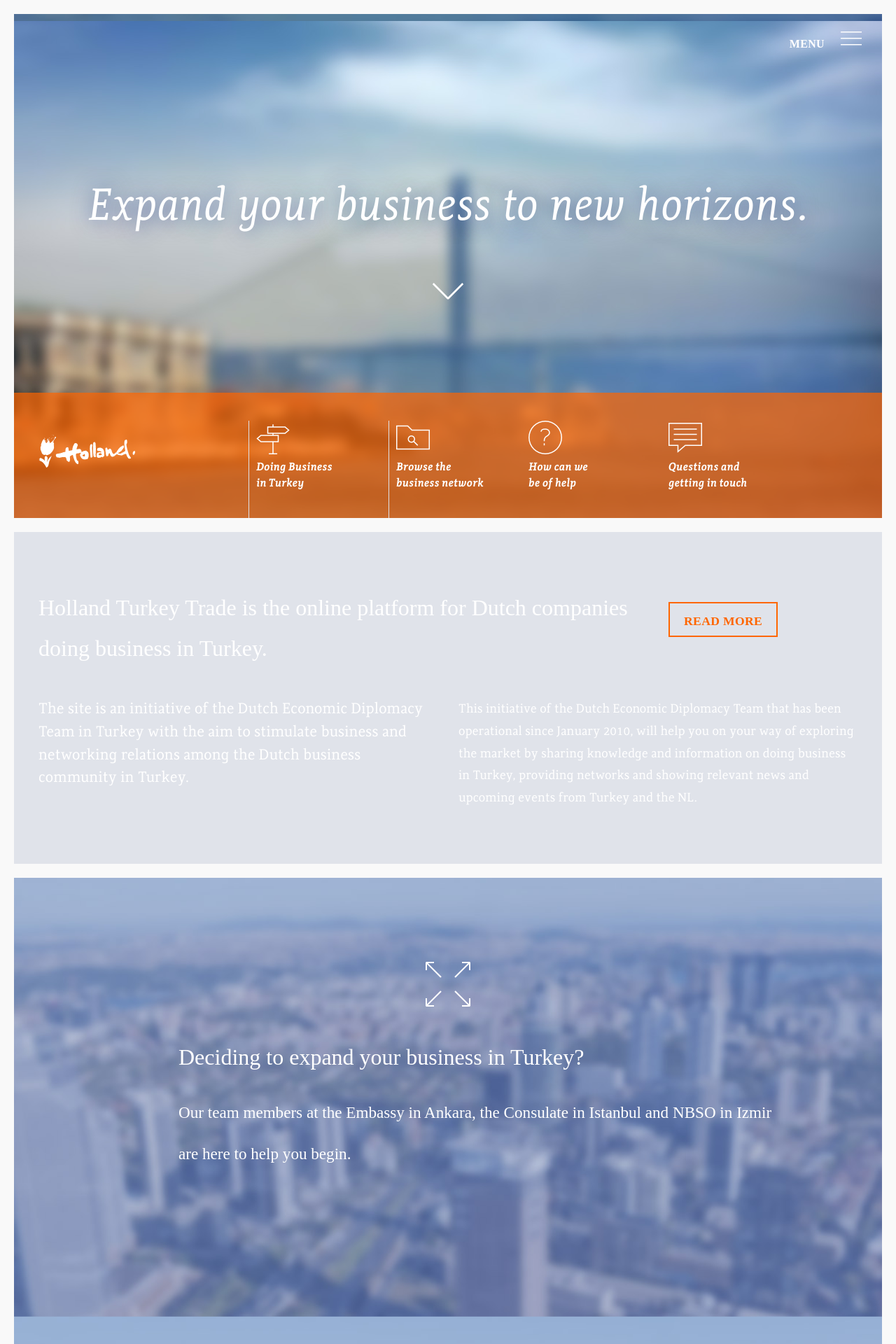
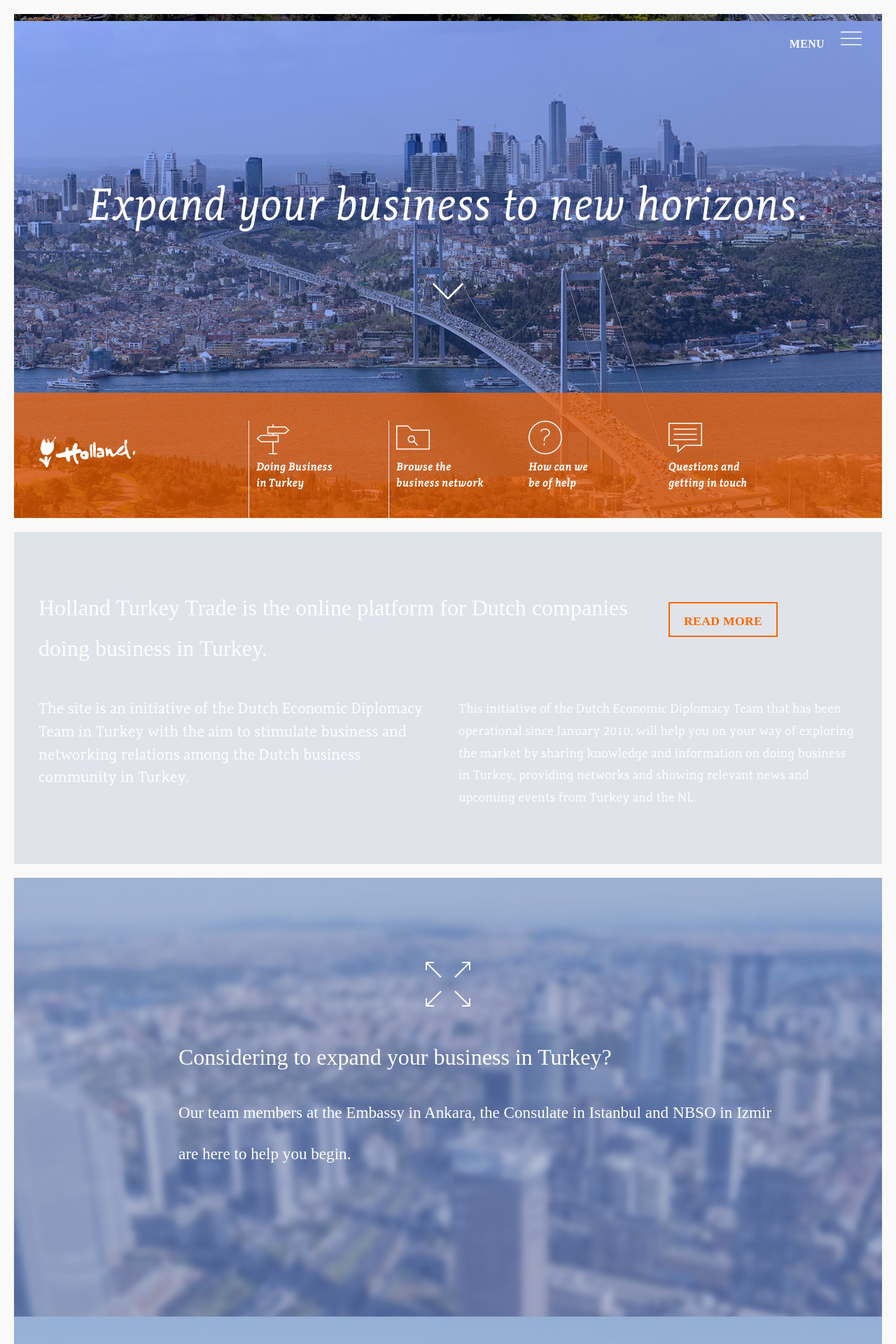
Before and after one commit to ldanielswakman/nttd-design, a PHP site: page / in a window 1280 px wide. Shown: the top 1920 px of the page at 70% size. Run offline with PHP 8.4, Linux system fonts and the light colour scheme.

Commit message:
added new section images

```diff
--- a/index.php
+++ b/index.php
@@ -17,9 +17,8 @@
 
       <div class="slides">
         <ul>
-          <li class="slide" style="background-image: url('images/bosphorus_bridge.jpg');"></li>
-          <li class="slide" style="background-image: url('images/eminonu.jpg');"></li>
-          <li class="slide" style="background-image: url('images/palais.jpg');"></li>
+          <div class="slide" style="background-image: url('images/bos-bridge-maslak.jpg');"></div>
+          <li class="slide" style="background-image: url('images/newbridge-maslak.jpg');"></li>
         </ul>
       </div>
 
@@ -125,7 +124,7 @@
         </div>
         <div class="col-md-9">
           <p class="test2 c-white">
-            Deciding to expand your business in Turkey?
+            Considering to expand your business in Turkey?
             <small class="u-block u-mt20"><small>
               Our team members at the Embassy in Ankara, the Consulate in Istanbul and NBSO in Izmir are here to help you begin.
             </small></small>
```
Also changed, not shown: images/bos-bridge-maslak.jpg (added), images/bosphorus-maslak.jpg (added), images/newbridge-maslak.jpg (added).
